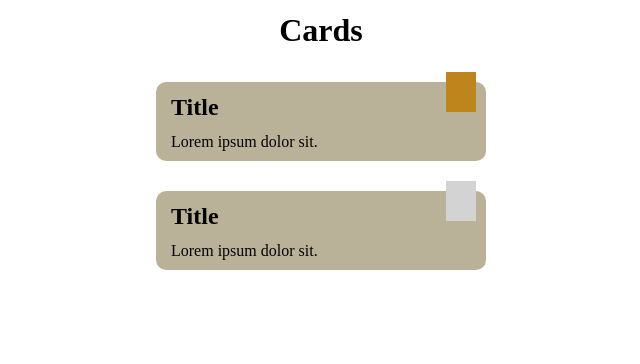
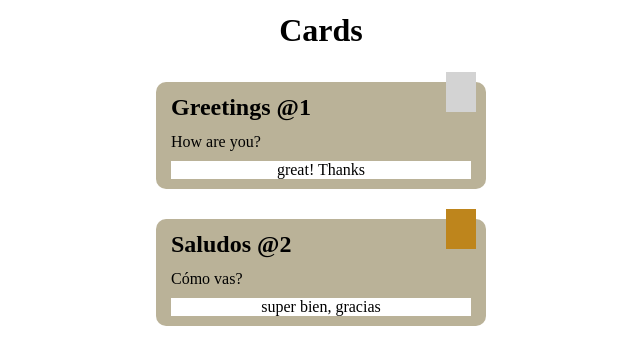
Before and after one commit to deriancastro/react-playground, a React (Vite) app: page / in a window 1280 px wide. Shown: the top 364 px of the page, without its empty margins (319-959 px from the left). Built offline with nearby package versions, Linux system fonts and the light colour scheme.

Commit message:
Add CArd v2

```diff
--- a/src/App.jsx
+++ b/src/App.jsx
@@ -1,18 +1,44 @@
 import * as React from 'react'
 import Card from './Card'
 import Header from './Header'
-import './Style.css'
+import './App.css'
+
+const cards = [
+  {
+    title: 'Greetings',
+    textQuestion: 'How are you?',
+    isActive: false,
+    id: 1,
+    showAnswer: true,
+    textAnswer: 'great! Thanks',
+  },
+  {
+    title: 'Saludos',
+    textQuestion: 'Cómo vas?',
+    isActive: true,
+    id: 2,
+    showAnswer: true,
+    textAnswer: 'super bien, gracias',
+  },
+]
 
 export default () => {
   return (
     <div className="App">
       <Header>Cards</Header>
-      <Card title="Title" isActive={true}>
-        Lorem ipsum dolor sit.
-      </Card>
-      <Card title="Title" isActive={false}>
-        Lorem ipsum dolor sit.
-      </Card>
+      {cards.map(
+        ({ id, title, textQuestion, isActive, showAnswer, textAnswer }) => (
+          <Card
+            key={id}
+            id={id}
+            title={title}
+            textQuestion={textQuestion}
+            isActive={isActive}
+            showAnswer={showAnswer}
+            textAnswer={textAnswer}
+          />
+        )
+      )}
     </div>
   )
 }
--- a/src/Card.css
+++ b/src/Card.css
@@ -31,3 +31,13 @@
   margin: 0;
   text-align: justify;
 }
+
+.Answer {
+  margin: 0;
+  text-align: center;
+  background: white;
+}
+
+.hidden {
+  display: none;
+}
--- a/src/Card.jsx
+++ b/src/Card.jsx
@@ -1,12 +1,25 @@
 import './Card.css'
 import * as React from 'react'
 
-export default ({ children, isActive, title }) => {
+export default function Card({
+  textQuestion,
+  isActive,
+  title,
+  id,
+  showAnswer,
+  textAnswer,
+}) {
+  const bookmarkClass = isActive ? 'Bookmark Selected' : 'Bookmark'
+  const answerClass = showAnswer ? 'Answer' : 'Answer hidden'
+
   return (
     <section className="Card">
-      <button className={isActive ? 'Bookmark Selected' : 'Bookmark'}></button>
-      <h2 className="Question">{title}</h2>
-      <p className="Text">{children}</p>
+      <button className={bookmarkClass} aria-label="Bookmark card"></button>
+      <h2 className="Question">
+        {title} @{id}
+      </h2>
+      <p className="Text">{textQuestion}</p>
+      <p className={answerClass}>{textAnswer}</p>
     </section>
   )
 }
```
Also changed, not shown: src/App.css (renamed from src/Style.css).
